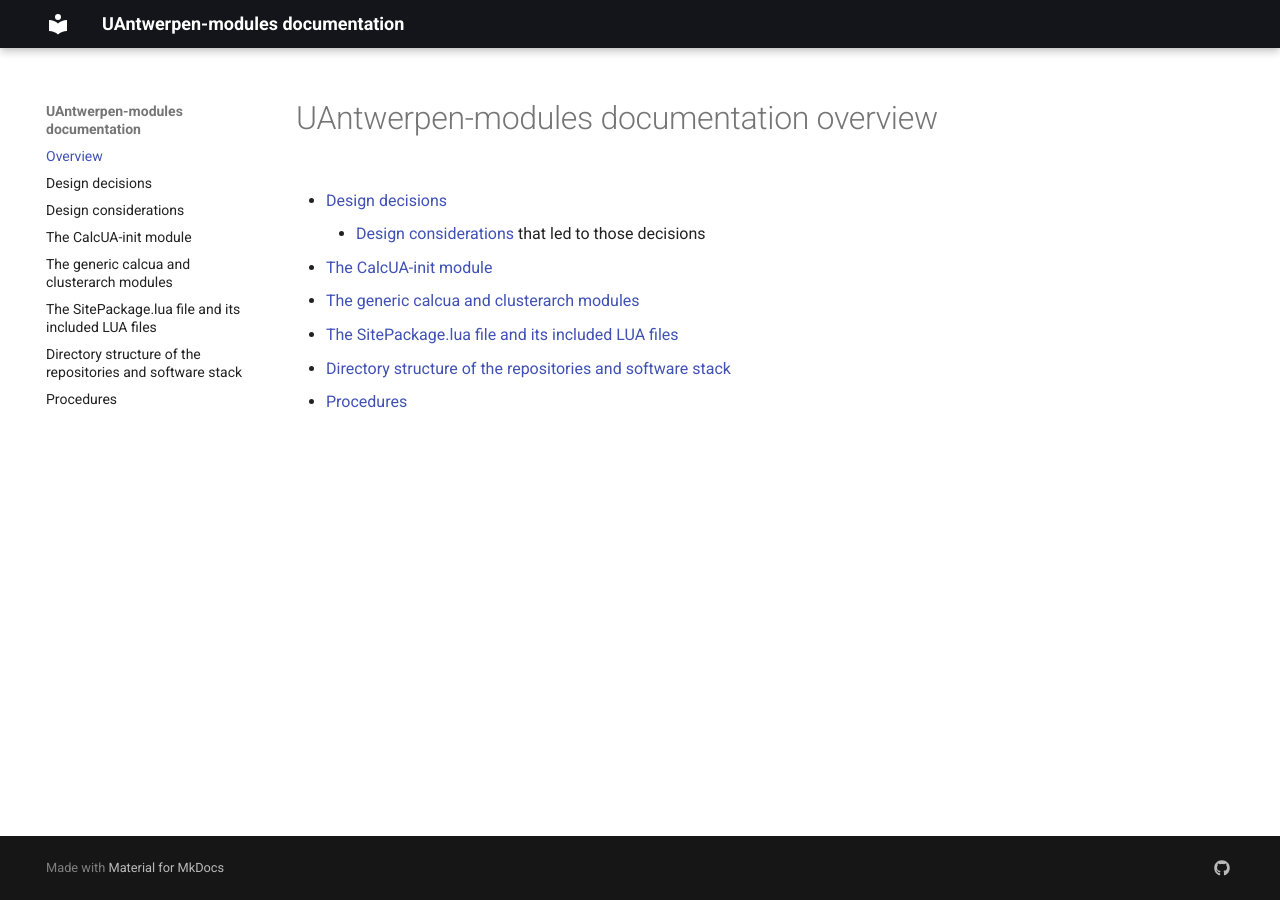
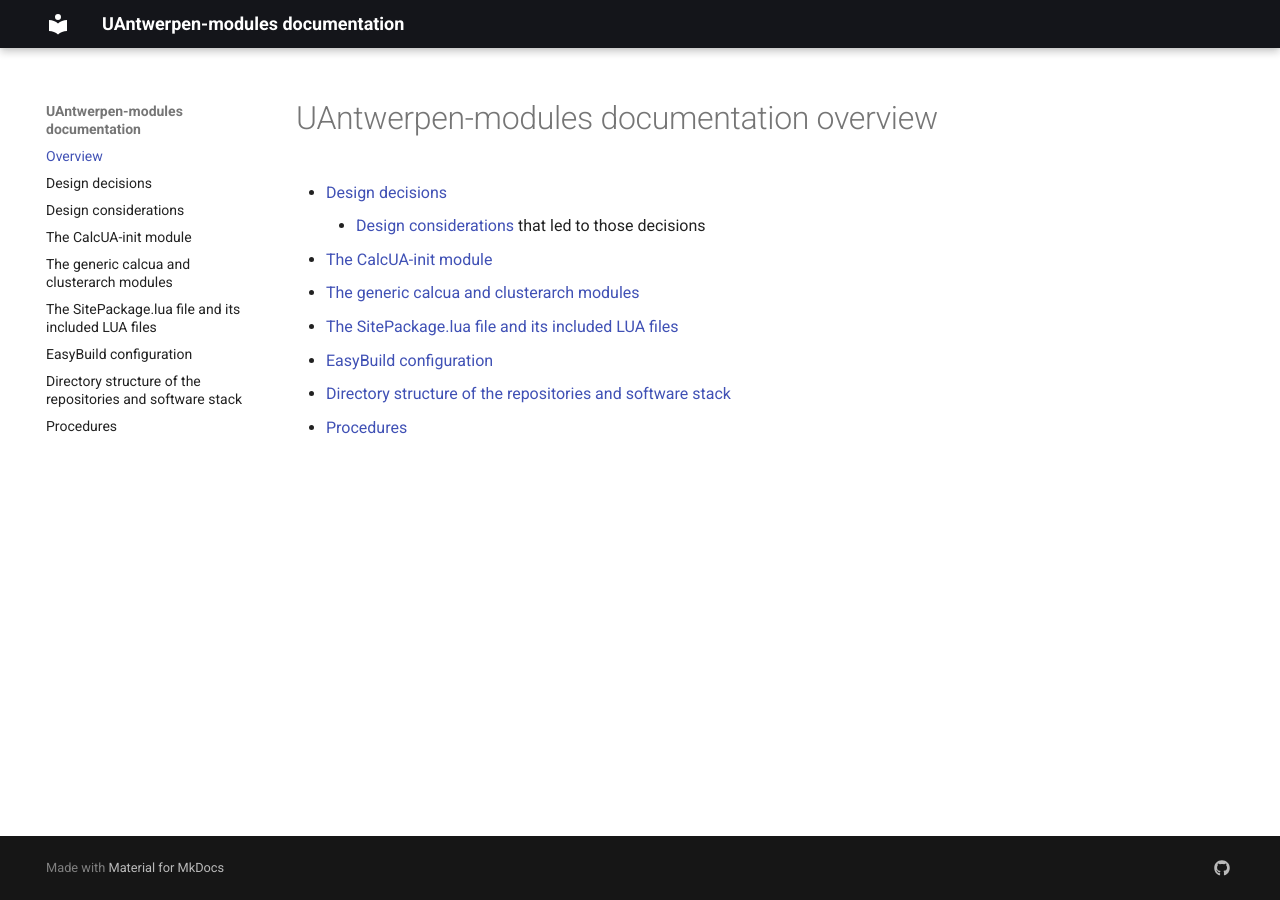
Before and after one commit to hpcuantwerpen/UAntwerpen-modules, an MkDocs documentation site: the page built from docs/docs-mkdocs/index.md, in a window 1280 px wide. Built offline with MkDocs 1.6.1 and Material for MkDocs 9.7.7, drawn with Linux system fonts in a browser that asks for light colours.

Commit message:
Placeholder for EasyBuild configuration information added.

```diff
--- a/docs/docs-mkdocs/index.md
+++ b/docs/docs-mkdocs/index.md
@@ -1,15 +1,10 @@
 # UAntwerpen-modules documentation overview
 
 -   [Design decisions](design_decisions.md)
-
     -    [Design considerations](design_considerations.md) that led to those decisions
-
 -   [The CalcUA-init module](modules_calcua-init.md)
-
 -   [The generic calcua and clusterarch modules](modules_calcua_and_clusterarch.md)
-
 -   [The SitePackage.lua file and its included LUA files](SitePackage.md)
-
+-   [EasyBuild configuration](easybuild.md)
 -   [Directory structure of the repositories and software stack](directory_structure.md)
-
 -   [Procedures](procedures.md)
--- a/docs/mkdocs.yml
+++ b/docs/mkdocs.yml
@@ -31,6 +31,7 @@
   - The CalcUA-init module: modules_calcua-init.md
   - The generic calcua and clusterarch modules: modules_calcua_and_clusterarch.md
   - The SitePackage.lua file and its included LUA files: SitePackage.md
+  - EasyBuild configuration: easybuild.md
   - Directory structure of the repositories and software stack: directory_structure.md
   - Procedures: procedures.md
 
```
Also changed, not shown: docs/docs-mkdocs/easybuild.md (added, +1 -0 lines).
